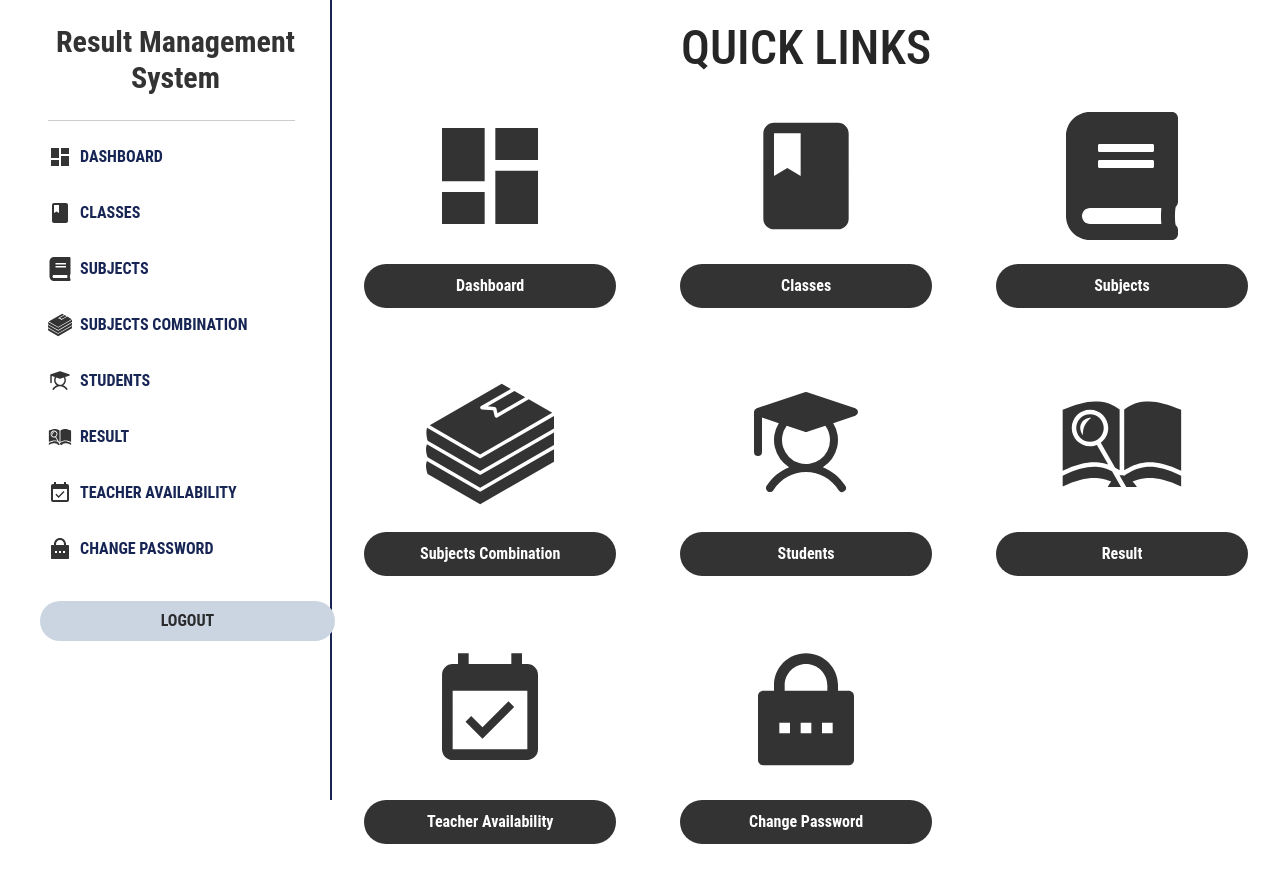
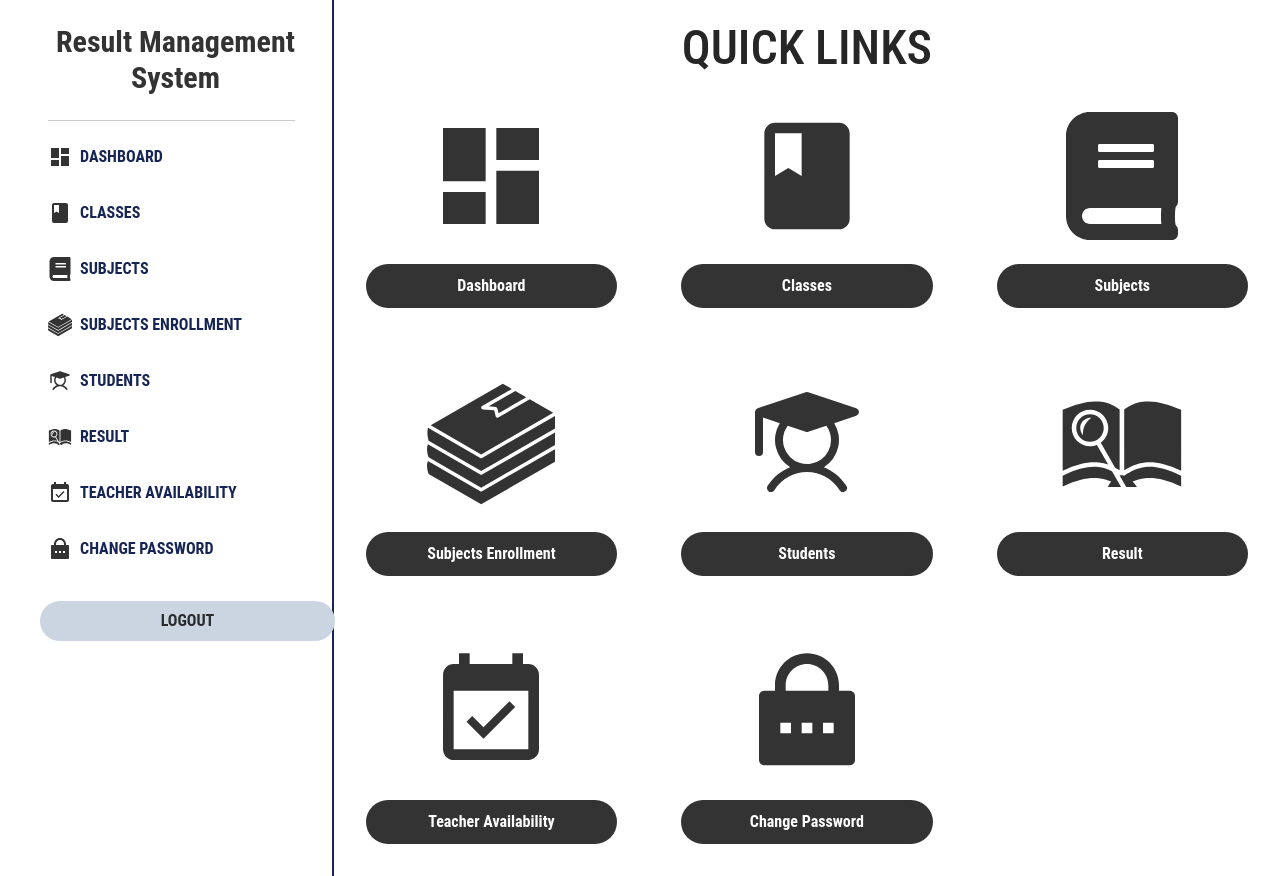
Before and after one commit to Jasveer399/RMS-frontend, a React (Create React App) app: page /employee in a window 1280 px wide. Built offline with nearby package versions, Linux system fonts and the light colour scheme; sample sign-in values are in the browser's storage.

Commit message:
some design updation

```diff
--- a/src/pages/employees/ChangePassword.js
+++ b/src/pages/employees/ChangePassword.js
@@ -53,7 +53,7 @@ function ChangePassword() {
     <>
       <div className="flex">
         <SideNavBar />
-        <div className="w-full h-full">
+        <div className="w-full border-l-2 border-blue-950">
           <PageTitle title="Change Password" />
           <h6 className="text-center text-xl pb-3 underline">
             Change Password
--- a/src/pages/employees/Classes.js
+++ b/src/pages/employees/Classes.js
@@ -175,7 +175,7 @@ const Classes = () => {
     <>
       <div className="flex">
         <SideNavBar />
-        <div className="w-full h-full">
+        <div className="w-full border-l-2 border-blue-950">
           <PageTitle title="Manage Classes" />
           <h6 className="text-center text-xl pb-3 underline">Add New Class</h6>
           {/* <ClassesForm/> */}
--- a/src/pages/employees/EmployeeHome.js
+++ b/src/pages/employees/EmployeeHome.js
@@ -29,7 +29,7 @@ function EmployeeHome() {
     },
     {
         icon: <SiBookstack />,
-        name: "Subjects Combination",
+        name: "Subjects Enrollment",
         link: "/employee/subjectscombination"
     },
     {
@@ -58,7 +58,7 @@ function EmployeeHome() {
     {/* <Navbar/> */}
     <div className="flex">
       <SideNavBar />
-      <div className="w-full h-full">
+      <div className="w-full border-l-2 border-blue-950">
         <h1 className="text-5xl uppercase text-center mt-4">Quick Links</h1>
         <div className="flex flex-wrap">
         {nav.map((navigate) => (
--- a/src/pages/employees/Navbar.js
+++ b/src/pages/employees/Navbar.js
@@ -7,7 +7,7 @@ function Navbar() {
 
   const logOut = () => {
     localStorage.removeItem("loginStudent");
-    navigate("/students/login");
+    navigate("/");
   };
 
   return (
--- a/src/pages/employees/Results.js
+++ b/src/pages/employees/Results.js
@@ -209,7 +209,7 @@ function Results() {
       key: "name",
     },
     {
-      title: "UID",
+      title: "Student ID",
       dataIndex: "rollNo",
       key: "rollNo",
     },
@@ -270,7 +270,7 @@ function Results() {
   return (
     <div className="flex">
       <SideNavBar />
-      <div className="w-full h-full">
+      <div className="w-full border-l-2 border-blue-950">
         <PageTitle title="Results" />
         <h6 className="text-center text-xl pb-3 underline">Add Result</h6>
         <form>
--- a/src/pages/employees/SideNavBar.js
+++ b/src/pages/employees/SideNavBar.js
@@ -30,7 +30,7 @@ const SideNavBar = () => {
     },
     {
       icon: <SiBookstack className="text-2xl" />,
-      name: "Subjects Combination",
+      name: "Subjects Enrollment",
       link: "/employee/subjectscombination",
     },
     {
@@ -60,11 +60,11 @@ const SideNavBar = () => {
     localStorage.removeItem('adminToken');
     localStorage.removeItem('adminToken_setupTime');
     //  localStorage.clear();
-    navigate("/login");
+    navigate("/");
   };
   return (
     <>
-      <div className="w-[35%] py-3 border-r-2 border-blue-950 h-screen">
+      <div className="w-[35%] py-3 h-screen">
         <div className="fixed top-0">
           <ul className="">
             <li className="justify-center text-center text-3xl pl-14 py-4 font-bold">
--- a/src/pages/employees/Students.js
+++ b/src/pages/employees/Students.js
@@ -23,6 +23,7 @@ const Students = () => {
   const [dob, setDob] = useState("");
   const [semester, setSemester] = useState("");
   const [isupdate, setIsUpdate] = useState(false);
+  const [addbtn, setAddbtn] = useState(true)
   const [studentId, setStudentId] = useState("");
   const dispatch = useDispatch();
   const onChangeName = (name, value) => {
@@ -186,6 +187,7 @@ const Students = () => {
       setSemester("");
       setStudentId("");
       setIsUpdate(false);
+      setAddbtn(true)
     }
   };
 
@@ -196,7 +198,7 @@ const Students = () => {
       key: "name",
     },
     {
-      title: "UID",
+      title: "Student ID",
       dataIndex: "rollNo",
       key: "rollNo",
     },
@@ -249,6 +251,7 @@ const Students = () => {
               setDob(record.dob);
               setIsUpdate(true);
               setStudentId(record.rollNo);
+              setAddbtn(false)
               // navigate(/employee/students/edit/${record.rollNo});
             }}
           ></i>
@@ -273,7 +276,7 @@ const Students = () => {
     <>
       <div className="flex">
         <SideNavBar />
-        <div className="w-full h-full">
+        <div className="w-full border-l-2 border-blue-950">
           <PageTitle title="Add Students" />
           <h6 className="text-center text-xl pb-3 underline">
             Student Details
@@ -410,7 +413,7 @@ const Students = () => {
                 name="stupassword"
               /> */}
             </div>
-
+            {addbtn &&
             <div className="flex items-center justify-center my-4">
               <button
                 onClick={addStudent}
@@ -420,15 +423,7 @@ const Students = () => {
                 Add Student
               </button>
             </div>
-            {/* <div className="flex items-center justify-center my-4">
-              <button
-                onClick={checkHandler}
-                type="submit"
-                className="bg-blue-950 text-white px-4 font-bold"
-              >
-                checker
-              </button>
-            </div> */}
+            }
             {isupdate && (
               <div className="flex items-center justify-center my-3">
                 <button
--- a/src/pages/employees/SubjectCombinations.js
+++ b/src/pages/employees/SubjectCombinations.js
@@ -221,13 +221,13 @@ function SubjectCombinations() {
     <>
       <div className="flex">
         <SideNavBar />
-        <div className="w-full">
+        <div className="w-full border-l-2 border-blue-950">
           <div>
-            <PageTitle title="Subjects Combination" />
+            <PageTitle title="Subjects Enrollment" />
             <div className="flex w-full">
               <div className="w-[50%] pr-10">
                 <h6 className=" text-right text-xl pb-3 underline">
-                  Subject Combinations
+                  Subject Enrollment
                 </h6>
               </div>
               <div className="w-[50%] text-right pr-6">
--- a/src/pages/employees/Subjects.js
+++ b/src/pages/employees/Subjects.js
@@ -169,7 +169,7 @@ const Subjects = () => {
     <>
       <div className="flex">
         <SideNavBar />
-        <div className="w-full h-full">
+        <div className="w-full border-l-2 border-blue-950">
           <PageTitle title="Manage Subjects" />
           <h6 className="text-center text-xl pb-3 underline">
             Add New Subject
--- a/src/pages/employees/TeacherAvailability.js
+++ b/src/pages/employees/TeacherAvailability.js
@@ -297,7 +297,7 @@ const TeacherAvailability = () => {
     <>
       <div className="flex">
         <SideNavBar />
-        <div className="w-full h-full">
+        <div className="w-full border-l-2 border-blue-950">
           <PageTitle title="Teacher Availability" />
           {addAvaComp && (
             <>
```
